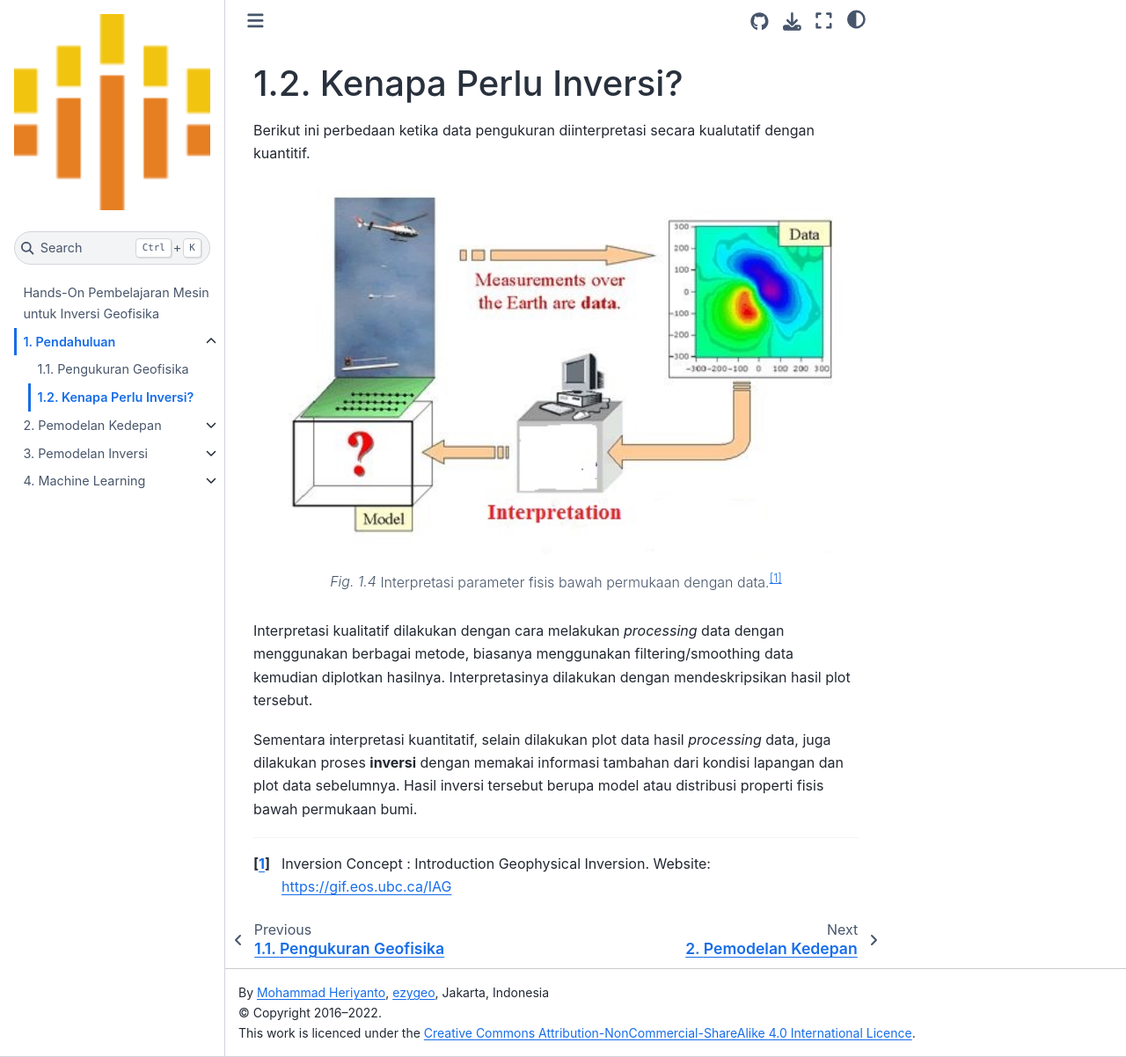
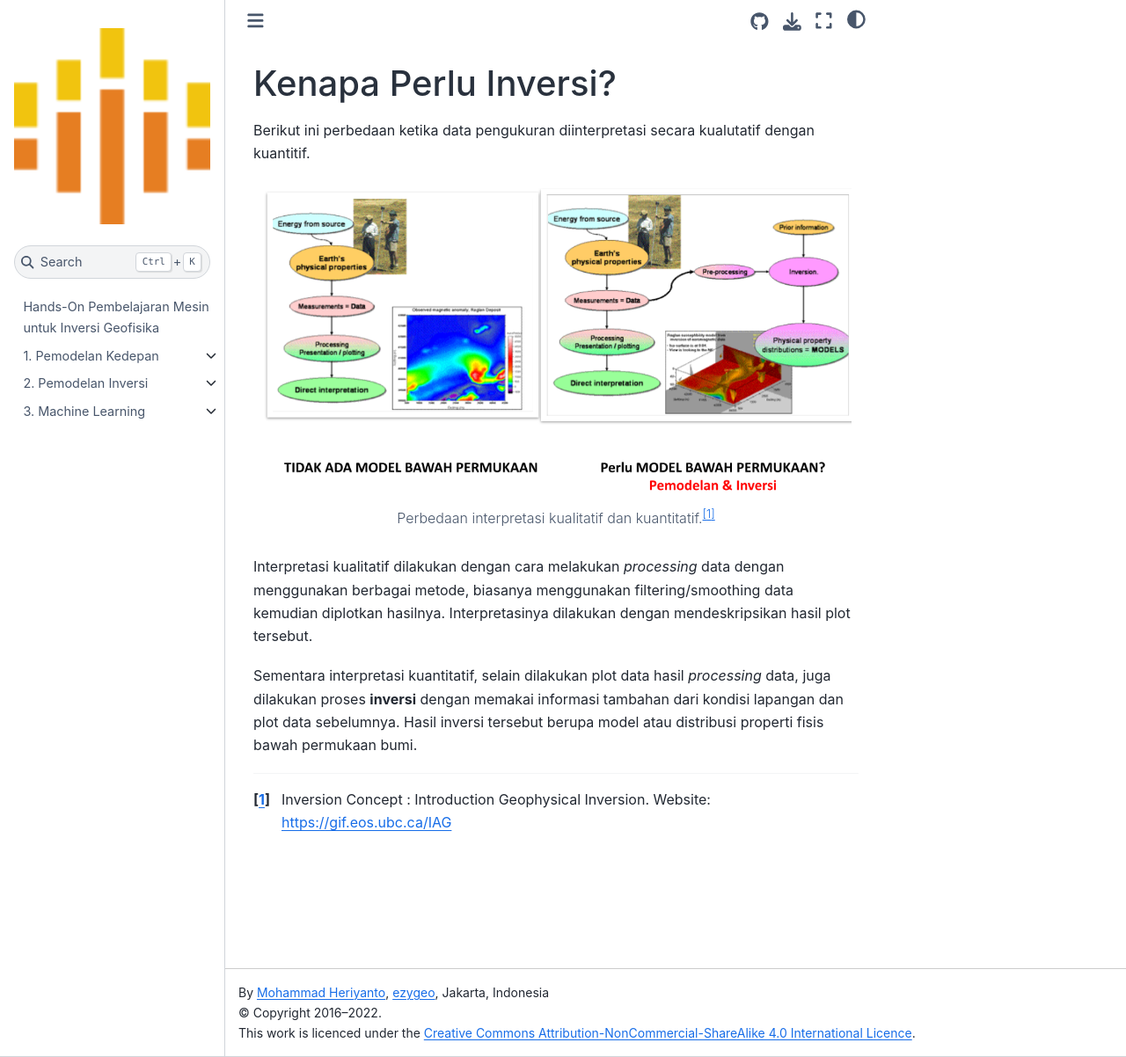
Before and after one commit to ezygeo-ai/mlgi, a Jupyter Book: the page built from chapters/chap0/why-inversion.md, in a window 1280 px wide and 1202 px high. Shown: the whole window at 88% size. Built offline with Jupyter Book 1.0.4 settings and Sphinx 7.4.7 and the Sphinx Book theme 1.1.4, drawn with Linux system fonts in a browser that asks for light colours; pages that are not in the unit, such as notebooks, are missing from menus.

Commit message:
:bug: fix figures 2

````diff
--- a/_toc.yml
+++ b/_toc.yml
@@ -11,6 +11,7 @@ chapters:
     sections:
       - file: chapters/chap0/surveys.md
       - file: chapters/chap0/why-inversion.md
+chapters:
   - file: chapters/chap1/chap1.md
     sections:
       - file: chapters/chap1/1mlgi-sp-case.md
--- a/chapters/chap0/why-inversion.md
+++ b/chapters/chap0/why-inversion.md
@@ -2,12 +2,12 @@
 
 Berikut ini perbedaan ketika data pengukuran diinterpretasi secara kualutatif dengan kuantitif.
 
-```{figure} /figures/chap0/tutorials/interpretation.jpg
+```{figure} /figures/chap0/tutorials/why-inversion.png
 ---
 name: 'fig:1.4'
 width: 100%
 ---
-Interpretasi parameter fisis bawah permukaan dengan data.[^1]
+Perbedaan interpretasi kualitatif dan kuantitatif.[^1]
 ```
 
 Interpretasi kualitatif dilakukan dengan cara melakukan *processing* data dengan menggunakan berbagai metode, biasanya menggunakan filtering/smoothing data kemudian diplotkan hasilnya. Interpretasinya dilakukan dengan mendeskripsikan hasil plot tersebut.
````
